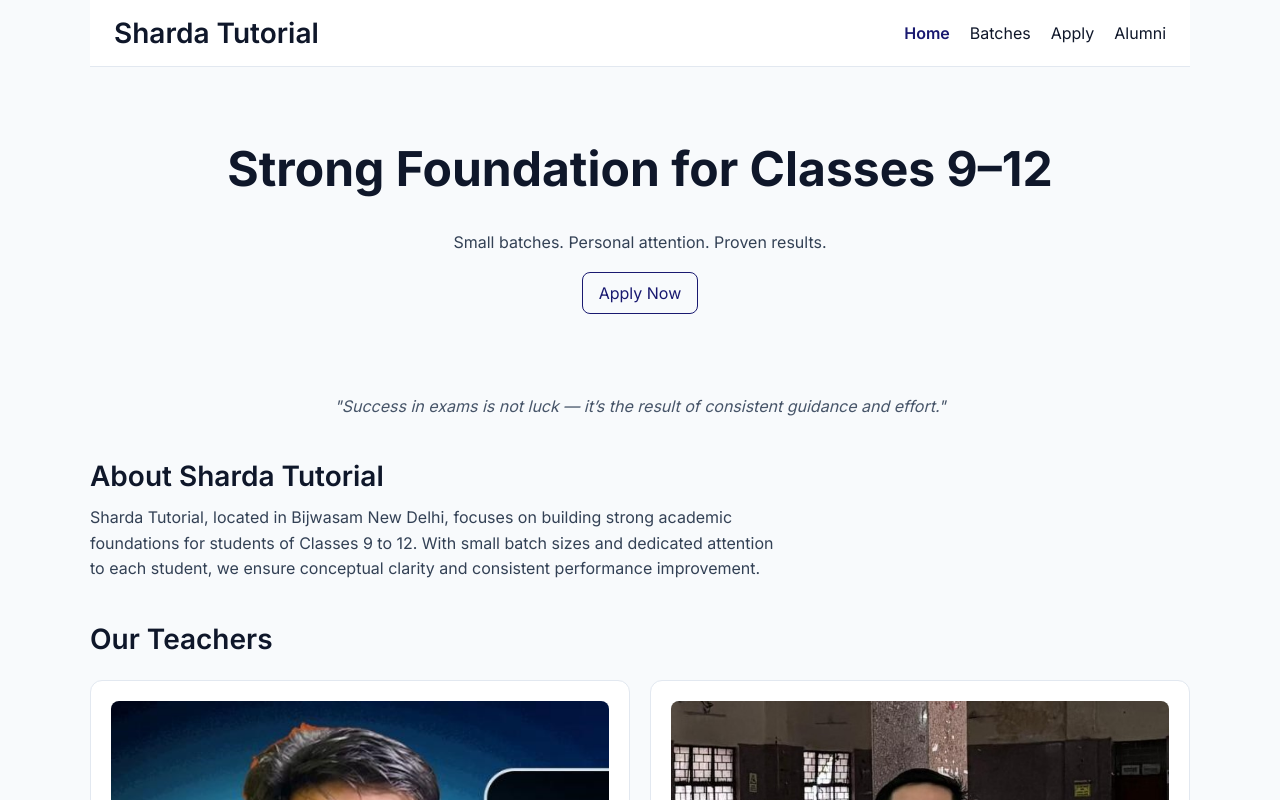
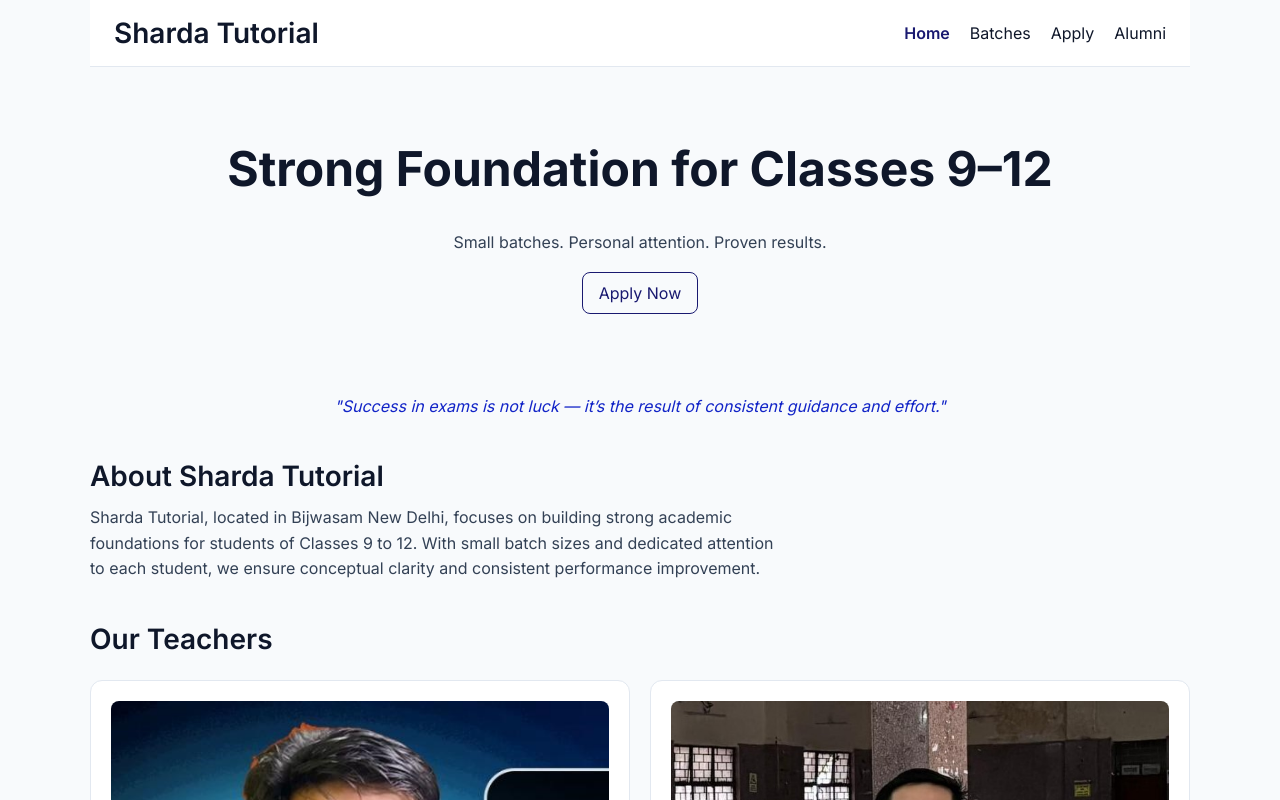
Before and after one commit to aviG69/Sharda_Website, a React (Vite) app: page / in a window 1280 px wide. Shown: the top 800 px of the page. Built offline with nearby package versions, Linux system fonts and the light colour scheme.

Commit message:
added map

```diff
--- a/src/pages/Home.jsx
+++ b/src/pages/Home.jsx
@@ -12,7 +12,7 @@ export default function Home() {
 
       {/* QUOTE / TRUST LINE */}
       <section style={{ marginTop: "40px", textAlign: "center" }}>
-        <p style={{ fontStyle: "italic", color: "#475569" }}>
+        <p style={{ fontStyle: "italic", color: "#1224c7" }}>
           "Success in exams is not luck — it’s the result of consistent guidance and effort."
         </p>
       </section>
@@ -58,7 +58,7 @@ export default function Home() {
         <h2>Find Us</h2>
 
         <iframe
-          src="https://maps.google.com/maps?q=28.5339631,77.0507041&z=15&output=embed"
+          src="https://www.google.com/maps/embed?pb=!1m18!1m12!1m3!1d56083.064041450314!2d76.9786063216797!3d28.5339631!2m3!1f0!2f0!3f0!3m2!1i1024!2i768!4f13.1!3m3!1m2!1s0x390d1bf279798b7b%3A0xaafaa438a8ce6e76!2sSharda%20Tutorial!5e0!3m2!1sen!2sin!4v1775760324307!5m2!1sen!2sin"
           width="100%"
           height="300"
           style={{ border: 0, marginTop: "16px" }}
```
